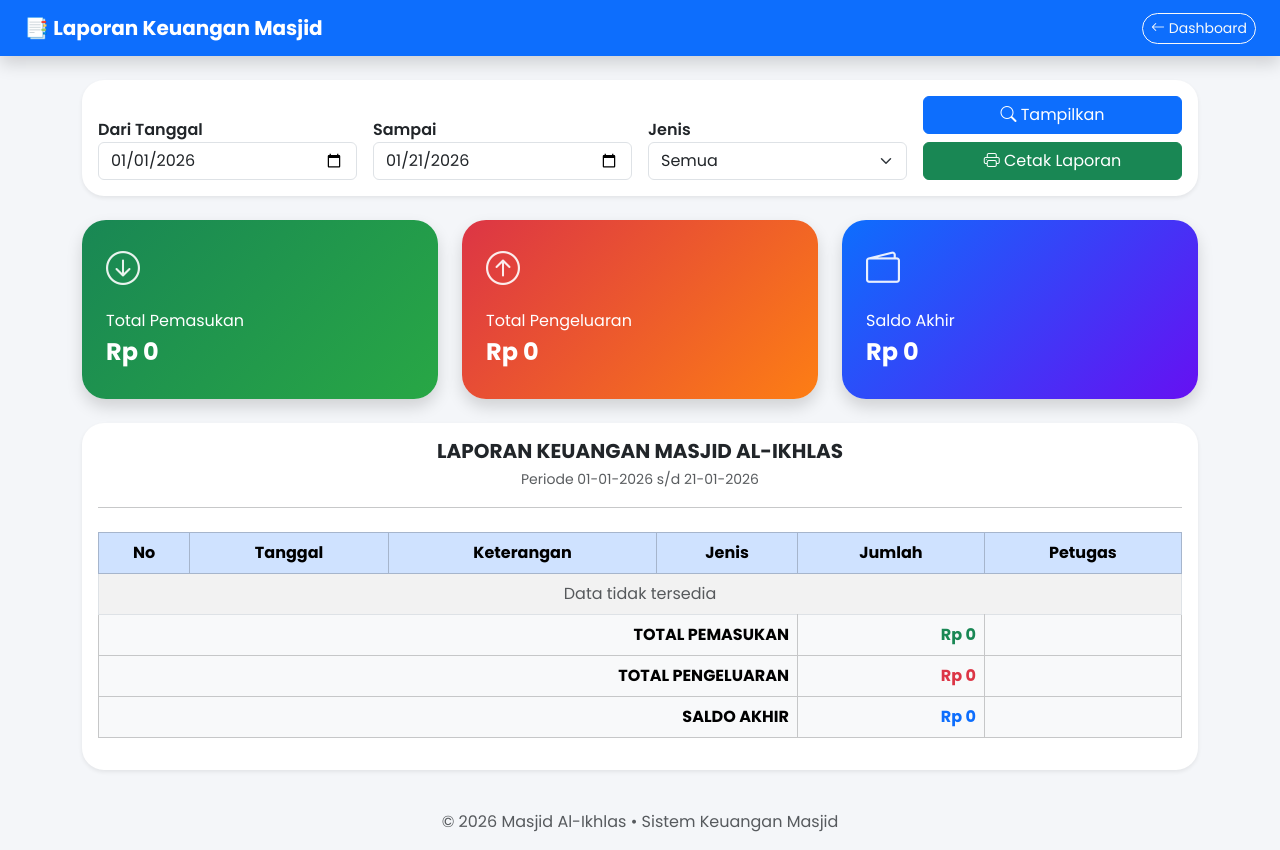
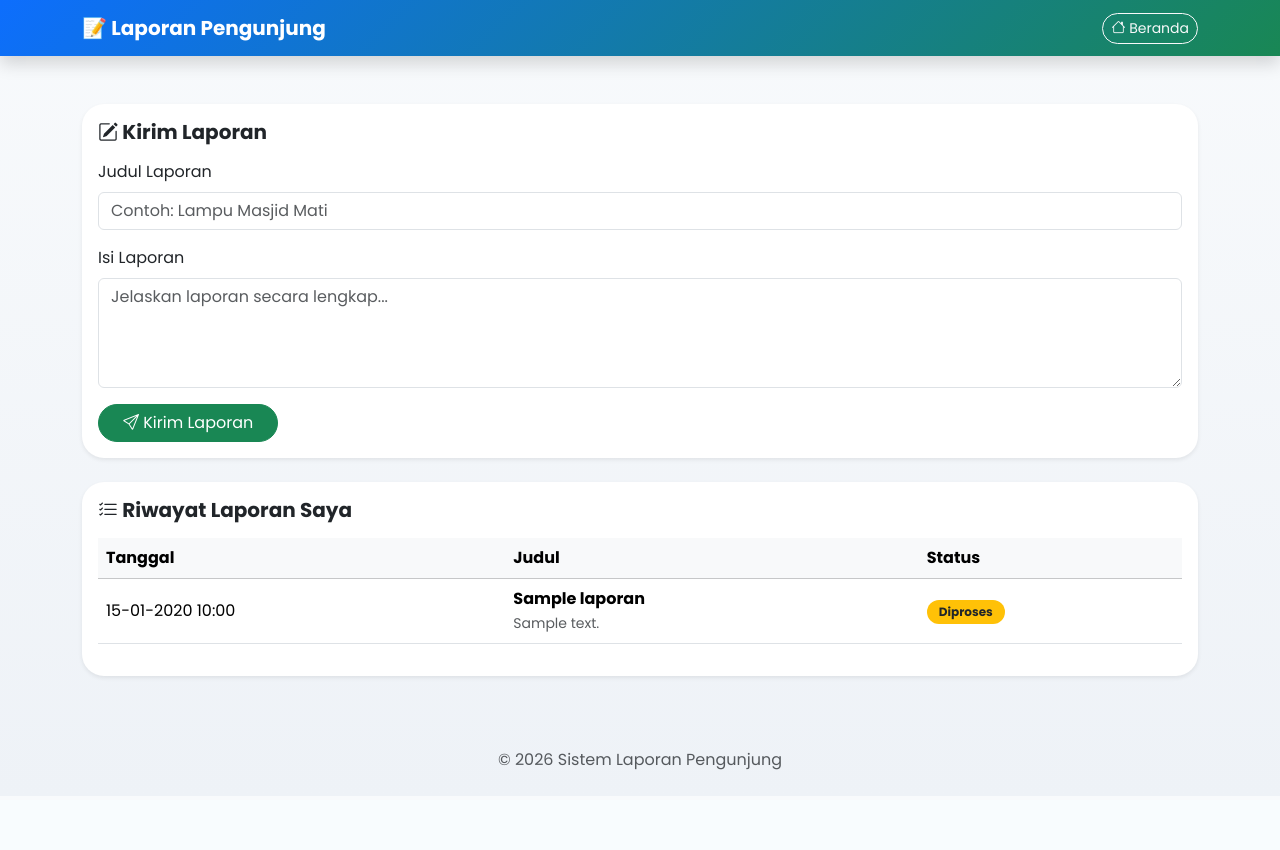
Before and after one commit to iqbaldssaa345/masjid-al-ikhlas, a PHP site: page /petugas/laporan.php in a window 1280 px wide. After the commit the page ends 770 px from the top, so only its background shows below. Run offline with PHP 8.4, Linux system fonts and the light colour scheme; the visitor is signed in with stand-in values (Sample User, id 1); tables that the repository leaves empty or names only in its code hold one stand-in row (values such as "Sample post").

Commit message:
berbaikan

```diff
--- a/petugas/laporan.php
+++ b/petugas/laporan.php
@@ -2,62 +2,69 @@
 session_start();
 include "../config/koneksi.php";
 
-if(!isset($_SESSION['role']) || $_SESSION['role']!="petugas"){
-    header("location:../login.php");
+// CEK LOGIN
+if(!isset($_SESSION['user_id']) || $_SESSION['role']!="pengunjung"){
+    header("Location: ../login.php");
     exit;
 }
 
-$dari   = $_GET['dari'] ?? date('Y-m-01');
-$sampai = $_GET['sampai'] ?? date('Y-m-d');
-$jenis  = $_GET['jenis'] ?? '';
+$id_user = $_SESSION['user_id'];
+$pesan = "";
 
-$where = "WHERE tanggal BETWEEN '$dari' AND '$sampai'";
-if($jenis!='') $where .= " AND jenis='$jenis'";
+/* =======================
+   SIMPAN LAPORAN
+======================= */
+if(isset($_POST['kirim'])){
+    $judul = mysqli_real_escape_string($koneksi,$_POST['judul']);
+    $isi   = mysqli_real_escape_string($koneksi,$_POST['isi']);
 
-$q = mysqli_query($koneksi,"
-    SELECT keuangan.*, users.nama
-    FROM keuangan
-    LEFT JOIN users ON keuangan.user_id=users.id
-    $where
-    ORDER BY tanggal ASC
+    if($judul=="" || $isi==""){
+        $pesan = "Judul dan isi laporan wajib diisi!";
+    }else{
+        mysqli_query($koneksi,"
+            INSERT INTO laporan (id_user, judul, isi, status)
+            VALUES ('$id_user','$judul','$isi','baru')
+        ");
+        header("Location: laporan.php");
+        exit;
+    }
+}
+
+/* =======================
+   DATA LAPORAN USER
+======================= */
+$data = mysqli_query($koneksi,"
+    SELECT * FROM laporan
+    WHERE id_user='$id_user'
+    ORDER BY tanggal DESC
 ");
-
-$masuk = mysqli_fetch_assoc(
-    mysqli_query($koneksi,"SELECT SUM(jumlah) total FROM keuangan WHERE jenis='infaq' AND tanggal BETWEEN '$dari' AND '$sampai'")
-)['total'] ?? 0;
-
-$keluar = mysqli_fetch_assoc(
-    mysqli_query($koneksi,"SELECT SUM(jumlah) total FROM keuangan WHERE jenis='dkm' AND tanggal BETWEEN '$dari' AND '$sampai'")
-)['total'] ?? 0;
-
-$saldo = $masuk - $keluar;
 ?>
 <!DOCTYPE html>
 <html lang="id">
 <head>
 <meta charset="UTF-8">
-<title>Laporan Keuangan Masjid</title>
+<title>Laporan Pengunjung</title>
+<meta name="viewport" content="width=device-width, initial-scale=1">
 
 <link href="https://cdn.jsdelivr.net/npm/bootstrap@5.3.3/dist/css/bootstrap.min.css" rel="stylesheet">
 <link href="https://cdn.jsdelivr.net/npm/bootstrap-icons@1.11.3/font/bootstrap-icons.css" rel="stylesheet">
 <link href="https://fonts.googleapis.com/css2?family=Poppins:wght@400;600;700&display=swap" rel="stylesheet">
 
 <style>
-body{font-family:'Poppins',sans-serif;background:#f4f6f9}
-.card{border:none;border-radius:22px}
-.stat-card{
-    color:#fff;
-    border-radius:24px;
-    padding:24px;
+body{
+    font-family:'Poppins',sans-serif;
+    background:linear-gradient(180deg,#f8fafc,#eef2f7);
 }
-.stat-card i{font-size:34px;opacity:.9}
-.gradient-green{background:linear-gradient(135deg,#198754,#28a745)}
-.gradient-red{background:linear-gradient(135deg,#dc3545,#fd7e14)}
-.gradient-blue{background:linear-gradient(135deg,#0d6efd,#6610f2)}
-.table th{text-align:center}
-@media print{
-    .no-print{display:none}
-    body{background:#fff}
+.navbar{
+    background:linear-gradient(135deg,#0d6efd,#198754);
+}
+.card{
+    border:none;
+    border-radius:22px;
+}
+.badge{
+    border-radius:12px;
+    padding:6px 12px;
 }
 </style>
 </head>
@@ -65,151 +72,101 @@ body{font-family:'Poppins',sans-serif;background:#f4f6f9}
 <body>
 
 <!-- NAVBAR -->
-<nav class="navbar navbar-dark bg-primary shadow no-print">
-<div class="container-fluid px-4">
-<span class="navbar-brand fw-bold">📑 Laporan Keuangan Masjid</span>
-<a href="index.php" class="btn btn-outline-light btn-sm rounded-pill">
-<i class="bi bi-arrow-left"></i> Dashboard
-</a>
+<nav class="navbar navbar-dark shadow">
+<div class="container">
+    <span class="navbar-brand fw-bold">
+        📝 Laporan Pengunjung
+    </span>
+    <a href="index.php" class="btn btn-outline-light btn-sm rounded-pill">
+        <i class="bi bi-house"></i> Beranda
+    </a>
 </div>
 </nav>
 
-<div class="container py-4">
+<div class="container py-5">
 
-<!-- FILTER -->
-<div class="card shadow-sm mb-4 no-print">
+<!-- FORM LAPORAN -->
+<div class="card shadow-sm mb-4">
 <div class="card-body">
-<form class="row g-3 align-items-end">
 
-<div class="col-md-3">
-<label class="fw-semibold">Dari Tanggal</label>
-<input type="date" name="dari" value="<?= $dari ?>" class="form-control">
+<h5 class="fw-bold mb-3">
+    <i class="bi bi-pencil-square"></i> Kirim Laporan
+</h5>
+
+<?php if($pesan!=""){ ?>
+<div class="alert alert-danger"><?= $pesan ?></div>
+<?php } ?>
+
+<form method="post">
+<div class="mb-3">
+    <label class="form-label">Judul Laporan</label>
+    <input type="text" name="judul" class="form-control"
+           placeholder="Contoh: Lampu Masjid Mati" required>
 </div>
 
-<div class="col-md-3">
-<label class="fw-semibold">Sampai</label>
-<input type="date" name="sampai" value="<?= $sampai ?>" class="form-control">
+<div class="mb-3">
+    <label class="form-label">Isi Laporan</label>
+    <textarea name="isi" rows="4" class="form-control"
+              placeholder="Jelaskan laporan secara lengkap..." required></textarea>
 </div>
 
-<div class="col-md-3">
-<label class="fw-semibold">Jenis</label>
-<select name="jenis" class="form-select">
-<option value="">Semua</option>
-<option value="infaq" <?= $jenis=='infaq'?'selected':'' ?>>Infaq</option>
-<option value="dkm" <?= $jenis=='dkm'?'selected':'' ?>>Pengeluaran (DKM)</option>
-</select>
-</div>
+<button name="kirim" class="btn btn-success rounded-pill px-4">
+    <i class="bi bi-send"></i> Kirim Laporan
+</button>
+</form>
 
-<div class="col-md-3 d-grid gap-2">
-<button class="btn btn-primary">
-<i class="bi bi-search"></i> Tampilkan
-</button>
-<button type="button" onclick="window.print()" class="btn btn-success">
-<i class="bi bi-printer"></i> Cetak Laporan
-</button>
-</div>
-
-</form>
 </div>
 </div>
 
-<!-- STATISTIK -->
-<div class="row g-4 mb-4">
-
-<div class="col-md-4">
-<div class="stat-card gradient-green shadow">
-<i class="bi bi-arrow-down-circle"></i>
-<h6 class="mt-3">Total Pemasukan</h6>
-<h4 class="fw-bold">Rp <?= number_format($masuk,0,',','.') ?></h4>
-</div>
-</div>
-
-<div class="col-md-4">
-<div class="stat-card gradient-red shadow">
-<i class="bi bi-arrow-up-circle"></i>
-<h6 class="mt-3">Total Pengeluaran</h6>
-<h4 class="fw-bold">Rp <?= number_format($keluar,0,',','.') ?></h4>
-</div>
-</div>
-
-<div class="col-md-4">
-<div class="stat-card gradient-blue shadow">
-<i class="bi bi-wallet2"></i>
-<h6 class="mt-3">Saldo Akhir</h6>
-<h4 class="fw-bold">Rp <?= number_format($saldo,0,',','.') ?></h4>
-</div>
-</div>
-
-</div>
-
-<!-- TABEL -->
+<!-- RIWAYAT LAPORAN -->
 <div class="card shadow-sm">
 <div class="card-body">
 
-<!-- HEADER CETAK -->
-<div class="text-center mb-4">
-<h5 class="fw-bold mb-1">LAPORAN KEUANGAN MASJID AL-IKHLAS</h5>
-<small class="text-muted">
-Periode <?= date('d-m-Y',strtotime($dari)) ?> s/d <?= date('d-m-Y',strtotime($sampai)) ?>
-</small>
-<hr>
-</div>
+<h5 class="fw-bold mb-3">
+    <i class="bi bi-list-check"></i> Riwayat Laporan Saya
+</h5>
 
 <div class="table-responsive">
-<table class="table table-bordered table-striped align-middle">
-
-<thead class="table-primary">
+<table class="table table-hover align-middle">
+<thead class="table-light">
 <tr>
-<th>No</th>
-<th>Tanggal</th>
-<th>Keterangan</th>
-<th>Jenis</th>
-<th>Jumlah</th>
-<th>Petugas</th>
+    <th>Tanggal</th>
+    <th>Judul</th>
+    <th>Status</th>
 </tr>
 </thead>
+<tbody>
 
-<tbody>
+<?php if(mysqli_num_rows($data)>0){ ?>
+<?php while($d=mysqli_fetch_assoc($data)){ ?>
+<tr>
+<td><?= date('d-m-Y H:i',strtotime($d['tanggal'])) ?></td>
+<td>
+    <strong><?= htmlspecialchars($d['judul']) ?></strong><br>
+    <small class="text-muted"><?= htmlspecialchars($d['isi']) ?></small>
+</td>
+<td>
 <?php
-$no=1;
-if(mysqli_num_rows($q)==0){
-    echo "<tr><td colspan='6' class='text-center text-muted'>Data tidak tersedia</td></tr>";
+if($d['status']=="baru"){
+    echo '<span class="badge bg-secondary">Baru</span>';
+}elseif($d['status']=="diproses"){
+    echo '<span class="badge bg-warning text-dark">Diproses</span>';
+}else{
+    echo '<span class="badge bg-success">Selesai</span>';
 }
-while($d=mysqli_fetch_assoc($q)){
 ?>
-<tr>
-<td class="text-center"><?= $no++ ?></td>
-<td><?= date('d-m-Y',strtotime($d['tanggal'])) ?></td>
-<td><?= htmlspecialchars($d['keterangan']) ?></td>
-<td class="text-center">
-<span class="badge bg-<?= $d['jenis']=='infaq'?'success':'danger' ?>">
-<?= strtoupper($d['jenis']) ?>
-</span>
 </td>
-<td class="text-end fw-semibold">Rp <?= number_format($d['jumlah'],0,',','.') ?></td>
-<td><?= htmlspecialchars($d['nama'] ?? '-') ?></td>
 </tr>
 <?php } ?>
+<?php } else { ?>
+<tr>
+<td colspan="3" class="text-center text-muted">
+    Belum ada laporan
+</td>
+</tr>
+<?php } ?>
+
 </tbody>
-
-<tfoot class="table-light fw-bold">
-<tr>
-<td colspan="4" class="text-end">TOTAL PEMASUKAN</td>
-<td class="text-end text-success">Rp <?= number_format($masuk,0,',','.') ?></td>
-<td></td>
-</tr>
-<tr>
-<td colspan="4" class="text-end">TOTAL PENGELUARAN</td>
-<td class="text-end text-danger">Rp <?= number_format($keluar,0,',','.') ?></td>
-<td></td>
-</tr>
-<tr>
-<td colspan="4" class="text-end">SALDO AKHIR</td>
-<td class="text-end text-primary">Rp <?= number_format($saldo,0,',','.') ?></td>
-<td></td>
-</tr>
-</tfoot>
-
 </table>
 </div>
 
@@ -218,9 +175,10 @@ while($d=mysqli_fetch_assoc($q)){
 
 </div>
 
-<footer class="text-center py-3 text-muted">
-© <?= date('Y') ?> Masjid Al-Ikhlas • Sistem Keuangan Masjid
+<footer class="text-center py-4 text-muted">
+© <?= date('Y') ?> Sistem Laporan Pengunjung
 </footer>
 
+<script src="https://cdn.jsdelivr.net/npm/bootstrap@5.3.3/dist/js/bootstrap.bundle.min.js"></script>
 </body>
 </html>
```
